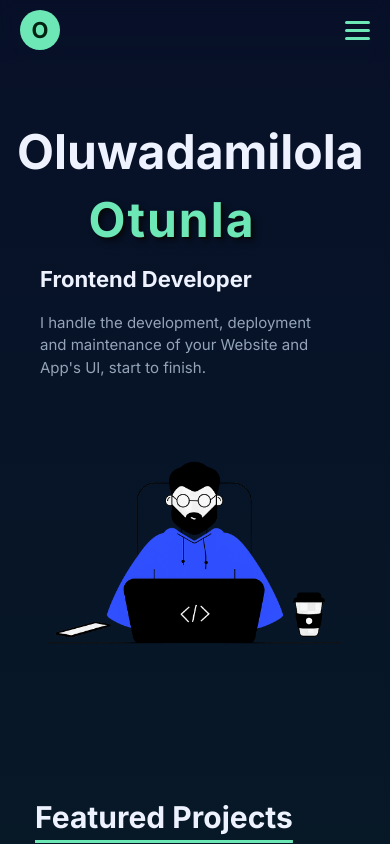
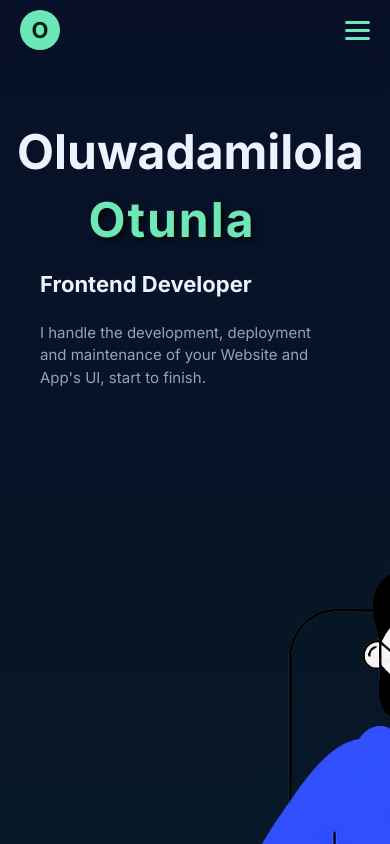
Before and after one commit to SoftWare00750/_portfolio, a React (Create React App) app in the folder portfolio/: page / in a window 390 px wide. Built offline with nearby package versions, Linux system fonts and the light colour scheme.

Commit message:
commit 2

```diff
--- a/portfolio/src/responsive.css
+++ b/portfolio/src/responsive.css
@@ -291,8 +291,8 @@
     max-width: 100%;
     font-size: 24px;
     text-align: left;
-    padding: 0;
-    margin: 25px 0 15px 0;
+    padding:5px 0;
+    font-size:24px 0 15px 0;
   }
 
   .hero-sub-right2 {
@@ -301,16 +301,16 @@
     max-width: 100%;
     font-size: 16px;
     text-align: left;
-    padding: 0;
-    margin: 15px 0;
+    padding: -3px 0;
+    max-width :4px 0;
   }
 
   .hero-image {
     position: static;
     transform: none;
-    width: 100%;
-    max-width: 350px;
-    height: auto;
+    width: auto;
+    max-width: 370px;
+    height: 200%;
     margin: 40px auto 0;
     display: block;
   }
```
